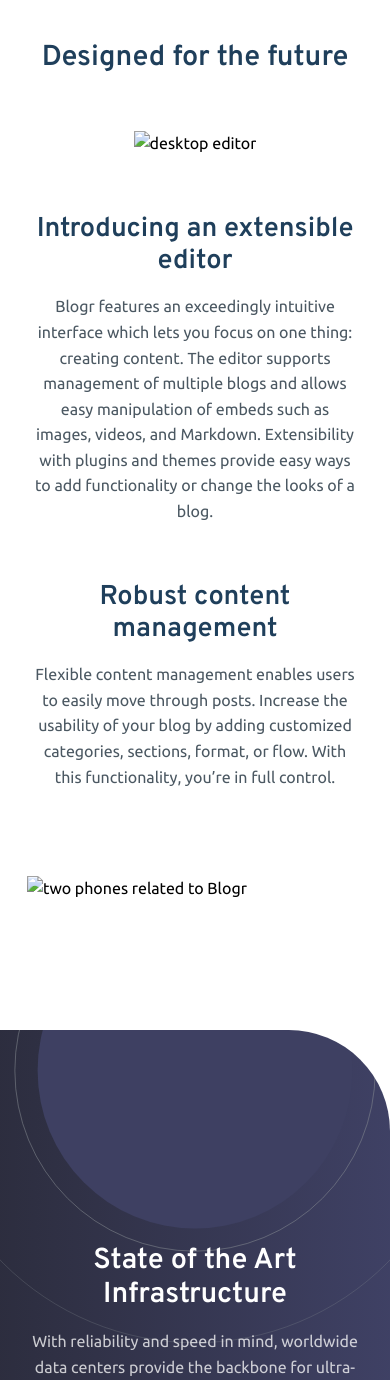
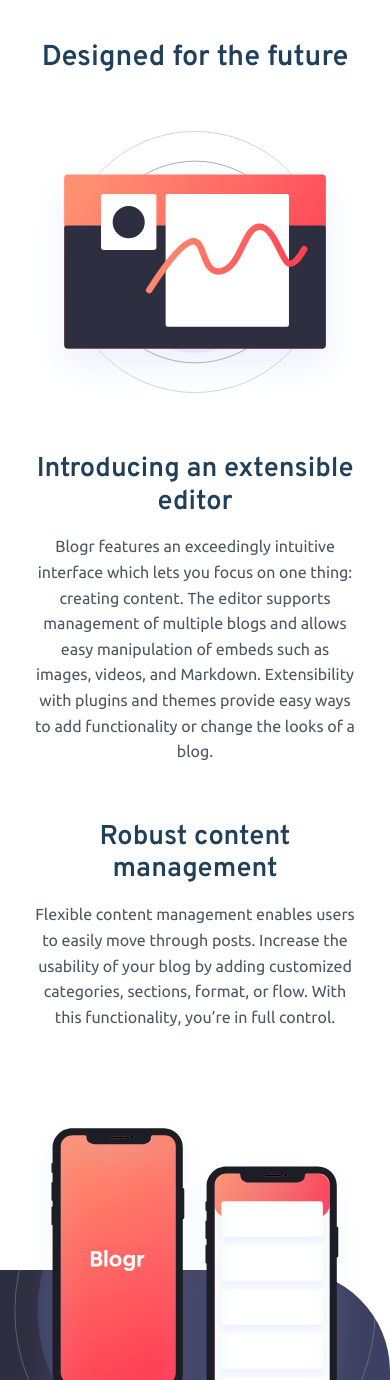
Before and after one commit to jakebogan01/Blog-Landing-Page, a website: page index.html in a window 390 px wide. Shown: the part 620-2000 px from the top of the page. Drawn offline with Linux system fonts and the light colour scheme; files whose address does not match are found by name.

Commit message:
fixing image urls

```diff
--- a/index.html
+++ b/index.html
@@ -103,14 +103,14 @@
                         <p>Flexible content management enables users to easily move through posts. Increase the usability of your blog
                             by adding customized categories, sections, format, or flow. With this functionality, you’re in full control.</p>
                     </article>
-                    <img src="images/illustration-editor-desktop.svg" alt=" desktop editor" class="img-desktop">
-                    <img src="images/illustration-editor-mobile.svg" alt=" desktop editor" class="img-mobile">
+                    <img src="dist/img/content/illustration-editor-desktop.svg" alt=" desktop editor" class="img-desktop">
+                    <img src="dist/img/content/illustration-editor-mobile.svg" alt=" desktop editor" class="img-mobile">
                 </div>
             </section>
             <!-- first section --- Middle of page -->
             <section class="middle">
                 <div class="container grid">
-                    <img src="/images/illustration-phones.svg" alt="two phones related to Blogr" class="middle-desktop">
+                    <img src="dist/img/content/illustration-phones.svg" alt="two phones related to Blogr" class="middle-desktop">
 
                     <article class="text ">
                         <h2 class="font-heading text-white">State of the Art Infrastructure</h2>
@@ -123,8 +123,8 @@
             <!-- first section --- Service adventages -->
             <section class="advantages">
                 <div class="container">
-                    <img src="images/illustration-laptop-desktop.svg" alt=" desktop editor" class="img-desktop">
-                    <img src="images/illustration-laptop-mobile.svg" alt=" desktop editor" class="img-mobile">
+                    <img src="dist/img/content/illustration-laptop-desktop.svg" alt=" desktop editor" class="img-desktop">
+                    <img src="dist/img/content/illustration-laptop-mobile.svg" alt=" desktop editor" class="img-mobile">
                     <article class="text">
                         <h3 class="font-heading dark-text l-text">Free, open, simple</h3>
                         <p>Blogr is a free and open source application backed by a large community of helpful developers. It supports
@@ -142,7 +142,7 @@
 
         <footer>
             <div class="container flex">
-                <img src="images/logo.svg" alt="Blogr logo" class="logo">
+                <img src="dist/img/content/logo.svg" alt="Blogr logo" class="logo">
                 <nav class="flex">
                     <ul>
                         <li class="footer-nav-title">Product</li>
```
